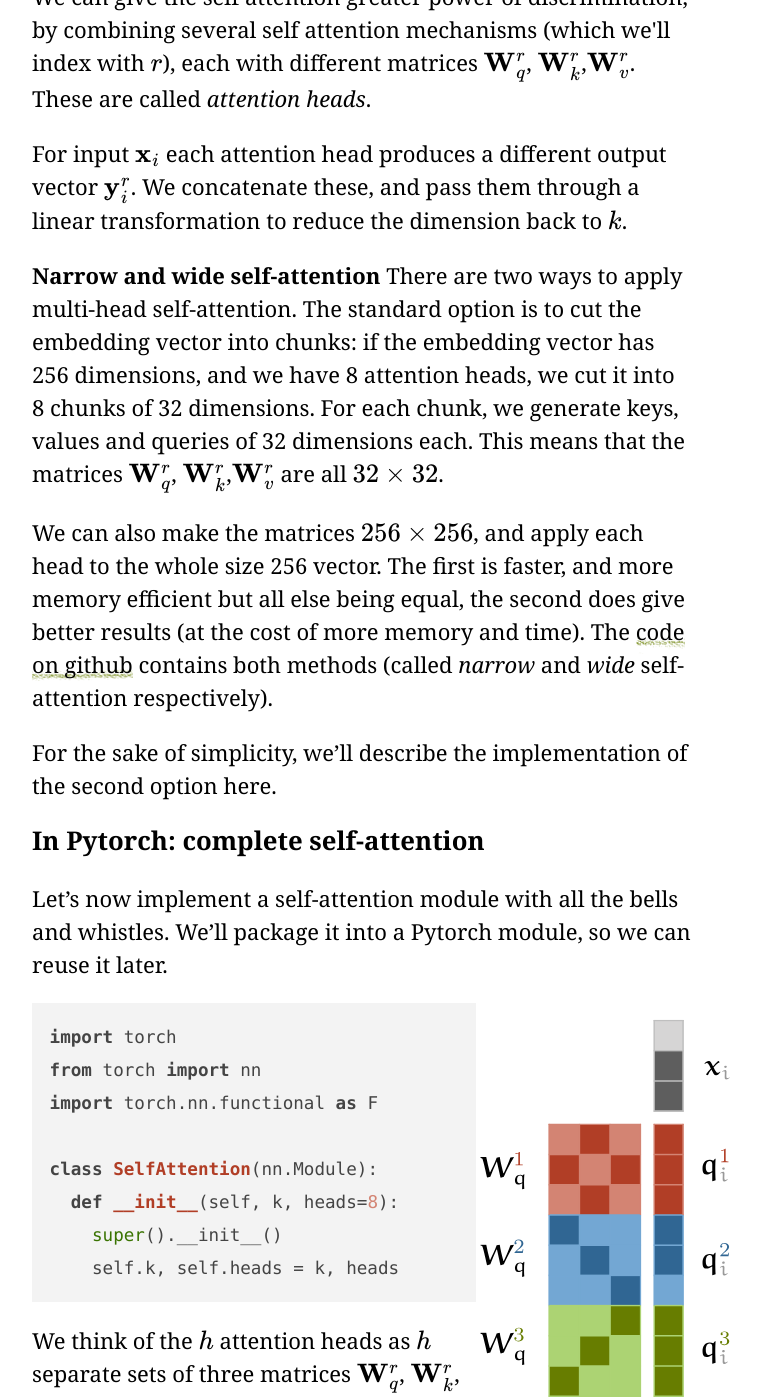
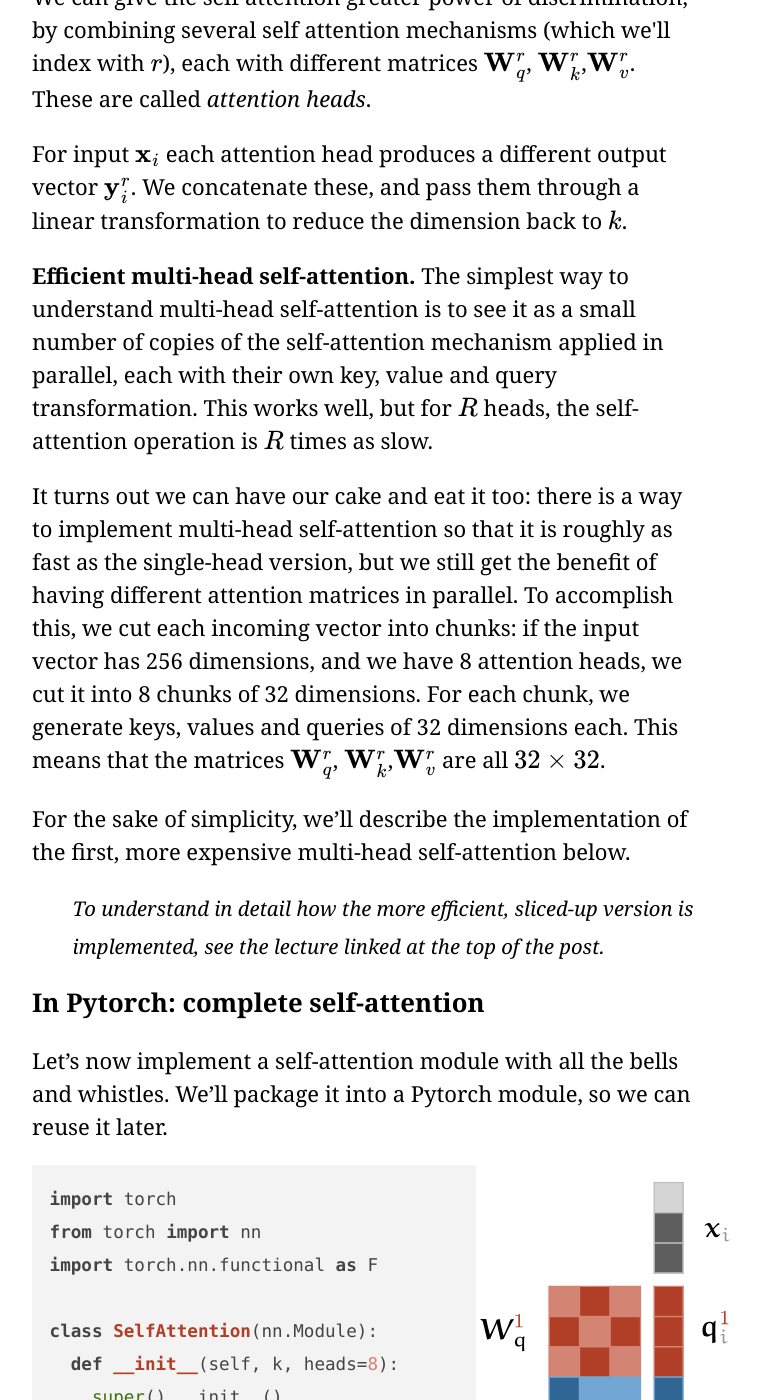
Before and after one commit to pbloem/peterbloem.nl, a Jekyll site: the page built from blog/transformers.md, in a window 1280 px wide and 1400 px high, scrolled down 11396 px. Shown: the whole window, without its empty margins (278-1039 px from the left). Built offline with Jekyll 4.4.1, drawn with Linux system fonts in a browser that asks for light colours; nearby versions of some CDN libraries; some web fonts are replaced; our own code applies the rules of GitHub Pages for plain Markdown files; formulas are drawn with MathJax 3.

Commit message:
Tweak the description of the multi-head SA, update youtube links.

```diff
--- a/blog/transformers.md
+++ b/blog/transformers.md
@@ -20,7 +20,7 @@ code: true
 Transformers are a very exciting family of machine learning architectures. Many good tutorials exist (e.g. [1, 2]) but in the last few years, transformers have mostly become simpler, so that it is now much more straightforward to explain how modern architectures work. This post is an attempt to explain directly how modern transformers work, and why, without some of the historical baggage.
 </aside>
 
-I will assume a basic understanding of neural networks and backpropagation. If you'd like to brush up, [this lecture](https://youtu.be/1NVgspM98W0) will give you the basics of neural networks and [this one](https://youtu.be/DidHjsp_OV0) will explain how these principles are applied in modern deep learning systems.
+I will assume a basic understanding of neural networks and backpropagation. If you'd like to brush up, [this lecture](https://www.youtube.com/playlist?list=PLCof9EqayQgs-MP4aQQ-2teemZANWKBjh) will give you the basics of neural networks and [this one](https://www.youtube.com/playlist?list=PLCof9EqayQgvCGzTPoRXPEYUWvFl8Cj71) will explain how these principles are applied in modern deep learning systems.
 
 A [working knowledge of Pytorch](https://pytorch.org/tutorials/beginner/deep_learning_60min_blitz.html) is required to understand the programming examples, but these can also be safely skipped.
 
@@ -203,11 +203,13 @@ In a single self-attention operation, all this information just gets summed toge
 <p>For input \(\x_\rc{i}\) each attention head produces a different output vector \(\y_\rc{i}^\bc{r}\). We concatenate these, and pass them through a linear transformation to reduce the dimension back to \(k\).
 </p>
 
-<p><strong>Narrow and wide self-attention</strong> There are two ways to apply multi-head self-attention. The standard option is to cut the embedding vector into chunks: if the embedding vector has 256 dimensions, and we have 8 attention heads, we cut it into 8 chunks of 32 dimensions. For each chunk, we generate keys, values and queries of 32 dimensions each. This means that the matrices \(\W_q^\bc{r}\), \(\W_k^\bc{r}\),\(\W_v^\bc{r}\) are all \(32 \times 32\).</p>
+<p><strong>Efficient multi-head self-attention.</strong> The simplest way to understand multi-head self-attention is to see it as a small number of copies of the self-attention mechanism applied in parallel, each with their own key, value and query transformation. This works well, but for \(R\) heads, the self-attention operation is \(R\) times as slow.</p>
 
-<p>We can also make the matrices \(256 \times 256\), and apply each head to the whole size 256 vector. The first is faster, and more memory efficient but all else being equal, the second does give better results (at the cost of more memory and time).  The <a href="https://github.com/pbloem/former">code on github</a> contains both methods (called <em>narrow</em> and <em>wide</em> self-attention respectively).</p>
+<p>It turns out we can have our cake and eat it too: there is a way to implement multi-head self-attention so that it is roughly as fast as the single-head version, but we still get the benefit of having different attention matrices in parallel. To accomplish this, we cut each incoming vector into chunks: if the input vector has 256 dimensions, and we have 8 attention heads, we cut it into 8 chunks of 32 dimensions. For each chunk, we generate keys, values and queries of 32 dimensions each. This means that the matrices \(\W_q^\bc{r}\), \(\W_k^\bc{r}\),\(\W_v^\bc{r}\) are all \(32 \times 32\).</p>
 
-For the sake of simplicity, we'll describe the implementation of the second option here.
+For the sake of simplicity, we'll describe the implementation of the first, more expensive multi-head self-attention below.
+
+<aside>To understand in detail how the more efficient, sliced-up version is implemented, see the lecture linked at the top of the post.</aside>
 
 ### In Pytorch: complete self-attention
 
```
